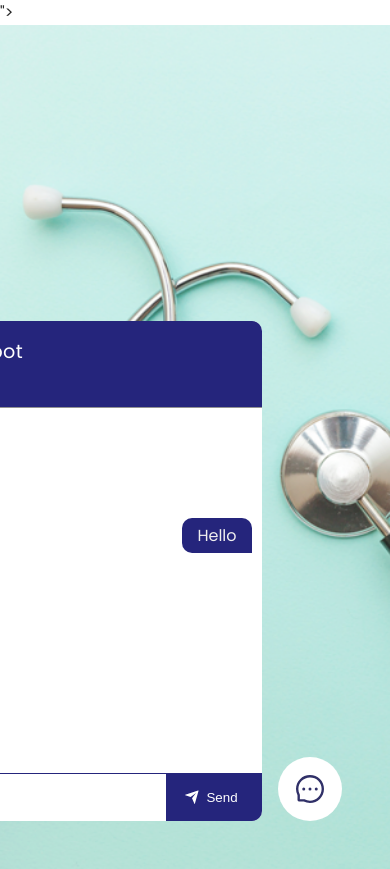
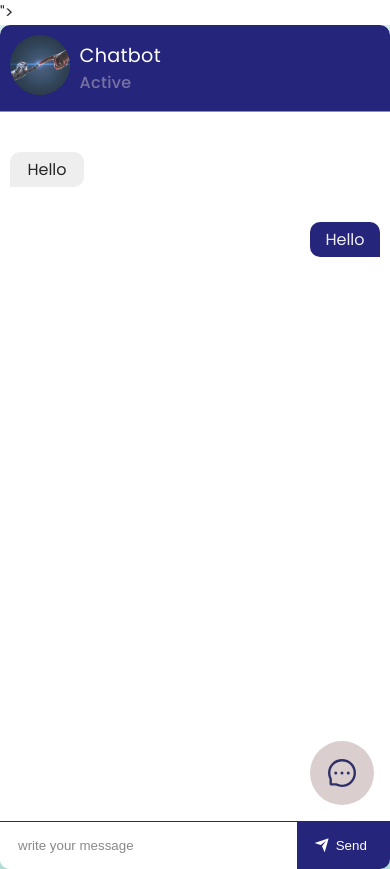
Before and after one commit to santilema/wordspotting-chatbot, a React (Create React App) app in the folder chatbot-ui/: page / in a window 390 px wide. Built offline with nearby package versions, Linux system fonts and the light colour scheme.

Commit message:
bot mobile responsiveness

```diff
--- a/chatbot-ui/package.json
+++ b/chatbot-ui/package.json
@@ -9,6 +9,7 @@
     "react": "^18.1.0",
     "react-dom": "^18.1.0",
     "react-icons": "^4.4.0",
+    "react-reveal": "^1.2.2",
     "react-scripts": "5.0.1",
     "web-vitals": "^2.1.4"
   },
--- a/chatbot-ui/src/App.js
+++ b/chatbot-ui/src/App.js
@@ -7,6 +7,7 @@ function App() {
     const handleClick = () => {
       setSize(!size)
     }
+
     return (
       <div className="app">
          <Collector size = {size} handleClick = {handleClick} />
--- a/chatbot-ui/src/components/collector/collector.css
+++ b/chatbot-ui/src/components/collector/collector.css
@@ -10,7 +10,7 @@
     position: relative;
     border-radius: 10px;
     overflow: hidden;
-    transition: 0.2s;
+    transition: all 0.5s ease;
 }
 .part-main {
     display: flex;
@@ -37,3 +37,29 @@
     color: rgb(13, 13, 78);
     border-radius: 50%;
 }
+
+.first, .second {
+    transition: all .5s ease;
+}
+
+@media only screen and (max-width: 540px) {
+    .collector{
+        margin:0;
+        position: relative;
+
+    }
+    .icon {
+        position: absolute;
+        bottom: 4rem;
+        right: 1rem;
+    }
+    .bot-icon{
+        background-color: rgb(213, 198, 198);
+    }
+
+    .bot-body {
+        width: 100vw;
+        height: 100vh;
+    }
+
+}
--- a/chatbot-ui/src/components/collector/collector.js
+++ b/chatbot-ui/src/components/collector/collector.js
@@ -3,6 +3,7 @@ import Bottom from '../bottom/Bottom'
 import Header from '../header/Header'
 import Main from '../main/Main'
 import { AiFillMessage as BotClosed, AiOutlineMessage as BotOpen } from "react-icons/ai";
+// import {BiBot} from 'react-icons/bi'
 import "./collector.css"
 
 const Collector = ({handleClick, size}) => {
@@ -19,9 +20,9 @@ const Collector = ({handleClick, size}) => {
       <div className="icon">
         <div className="bot-icon" onClick={handleClick}>
           {size ? (
-            <BotOpen className="bot-btn" />
+            <BotOpen className="bot-btn first" />
           ) : (
-            <BotClosed className="bot-btn" />
+            <BotClosed className="bot-btn second" />
           )}
         </div>
       </div>
```
Also changed, not shown: 1 other file (tests, documents, lock files or other folders).
